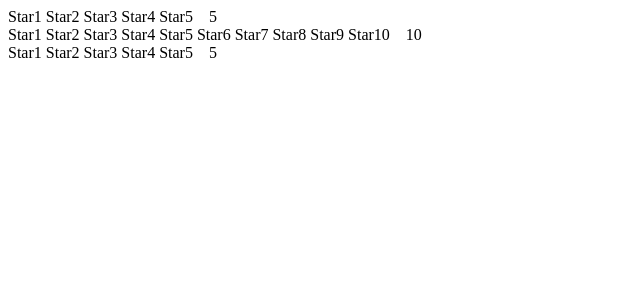
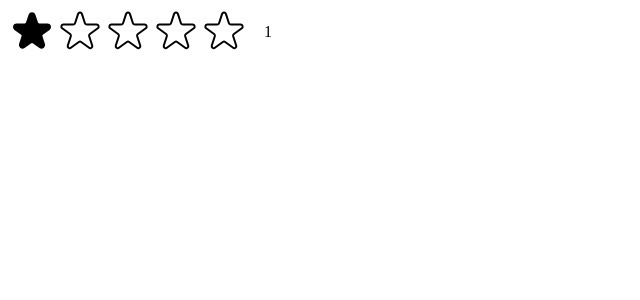
Before and after one commit to wroxtaaar/usePopcorn, a React (Create React App) app: page / in a window 1280 px wide. Shown: the top 300 px of the page, without its empty margins (0-640 px from the left). Built offline with nearby package versions, Linux system fonts and the light colour scheme.

Commit message:
completed start rating component

```diff
--- a/src/components/StarRating.js
+++ b/src/components/StarRating.js
@@ -1,31 +1,101 @@
-const containerStyle= {
-    display: 'flex',
-    alignItems: 'center',
-    gap: '16px'
-}
+import { useState } from "react";
 
+const containerStyle = {
+  display: "flex",
+  alignItems: "center",
+  gap: "16px"
+};
 
 const starContainerStyle = {
-    display: 'flex',
-    gap: '4px'
-}
+  display: "flex"
+};
 
 const textStyle = {
-    lineHeight: '1',
-    margin: '0'
+  lineHeight: "1",
+  margin: "0"
+};
+
+const starStyle = {
+  width: "48px",
+  height: "48px",
+  display: "block",
+    cursor: "pointer"
+};
+
+export default function StarRating({ maxRating = 5 }) {
+const [rating, setRating] = useState(1);
+const [tempRating, setTempRating] = useState(0);
+
+function handleRating(rating) {
+    setRating(rating);
 }
-
-export default function StarRating({maxRating = 5}) {
 
   return (
     <div style={containerStyle}>
       <div style={starContainerStyle}>
         {Array.from({ length: maxRating }, (_, i) => (
-          <span>Star{i + 1}</span>
+          //   <span>Star{i + 1}</span>
+          <Star key={i}
+          full={tempRating? tempRating>= i+1 : rating >= i+1}
+          onRate={()=> handleRating(i+1)}
+          onHoverIn={()=> setTempRating(i+1)}
+          onHoverOut={()=> setTempRating(0)}
+          />
         ))}
       </div>
 
-      <p style={textStyle}>{maxRating}</p>
+      <p style={textStyle}>{tempRating || rating || ""}</p>
     </div>
   );
 }
+
+function Star({onRate, full, onHoverIn, onHoverOut}) {
+  return (
+    <span role="button" style={starStyle}
+    onClick={onRate}
+    onMouseEnter={onHoverIn}
+    onMouseLeave={onHoverOut}>
+       {full?  <svg
+        xmlns="http://www.w3.org/2000/svg"
+        viewBox="0 0 20 20"
+        fill="#000"
+        stroke="#000"
+      >
+        <path d="M9.049 2.927c.3-.921 1.603-.921 1.902 0l1.07 3.292a1 1 0 00.95.69h3.462c.969 0 1.371 1.24.588 1.81l-2.8 2.034a1 1 0 00-.364 1.118l1.07 3.292c.3.921-.755 1.688-1.54 1.118l-2.8-2.034a1 1 0 00-1.175 0l-2.8 2.034c-.784.57-1.838-.197-1.539-1.118l1.07-3.292a1 1 0 00-.364-1.118L2.98 8.72c-.783-.57-.38-1.81.588-1.81h3.461a1 1 0 00.951-.69l1.07-3.292z" />
+      </svg> :
+      <svg
+      xmlns="http://www.w3.org/2000/svg"
+      fill="none"
+      viewBox="0 0 24 24"
+      stroke="#000"
+    >
+      <path
+        strokeLinecap="round"
+        strokeLinejoin="round"
+        strokeWidth="{2}"
+        d="M11.049 2.927c.3-.921 1.603-.921 1.902 0l1.519 4.674a1 1 0 00.95.69h4.915c.969 0 1.371 1.24.588 1.81l-3.976 2.888a1 1 0 00-.363 1.118l1.518 4.674c.3.922-.755 1.688-1.538 1.118l-3.976-2.888a1 1 0 00-1.176 0l-3.976 2.888c-.783.57-1.838-.197-1.538-1.118l1.518-4.674a1 1 0 00-.363-1.118l-3.976-2.888c-.784-.57-.38-1.81.588-1.81h4.914a1 1 0 00.951-.69l1.519-4.674z"
+      />
+    </svg>}
+    </span>
+  );
+}
+
+/*
+SPACING SYSTEM (px)
+2 / 4 / 8 / 12 / 16 / 24 / 32 / 40 / 48 / 64 / 80 / 96 / 128
+
+FONT SIZE SYSTEM (px)
+10 / 12 / 14 / 16 / 18 / 20 / 24 / 30 / 36 / 44 /52 / 62 / 74 / 86 / 98
+*/
+
+/*
+FULL STAR
+
+
+
+
+EMPTY STAR
+
+
+
+*/
--- a/src/index.js
+++ b/src/index.js
@@ -9,7 +9,7 @@
   <React.StrictMode>
     {/* <App /> */}
     <StarRating maxRating = {5} />
-    <StarRating maxRating = {10} />
-    <StarRating />
+    {/* <StarRating maxRating = {10} />
+    <StarRating /> */}
   </React.StrictMode>
 );
```
Also changed, not shown: src/index.css (+0 -41 lines).
